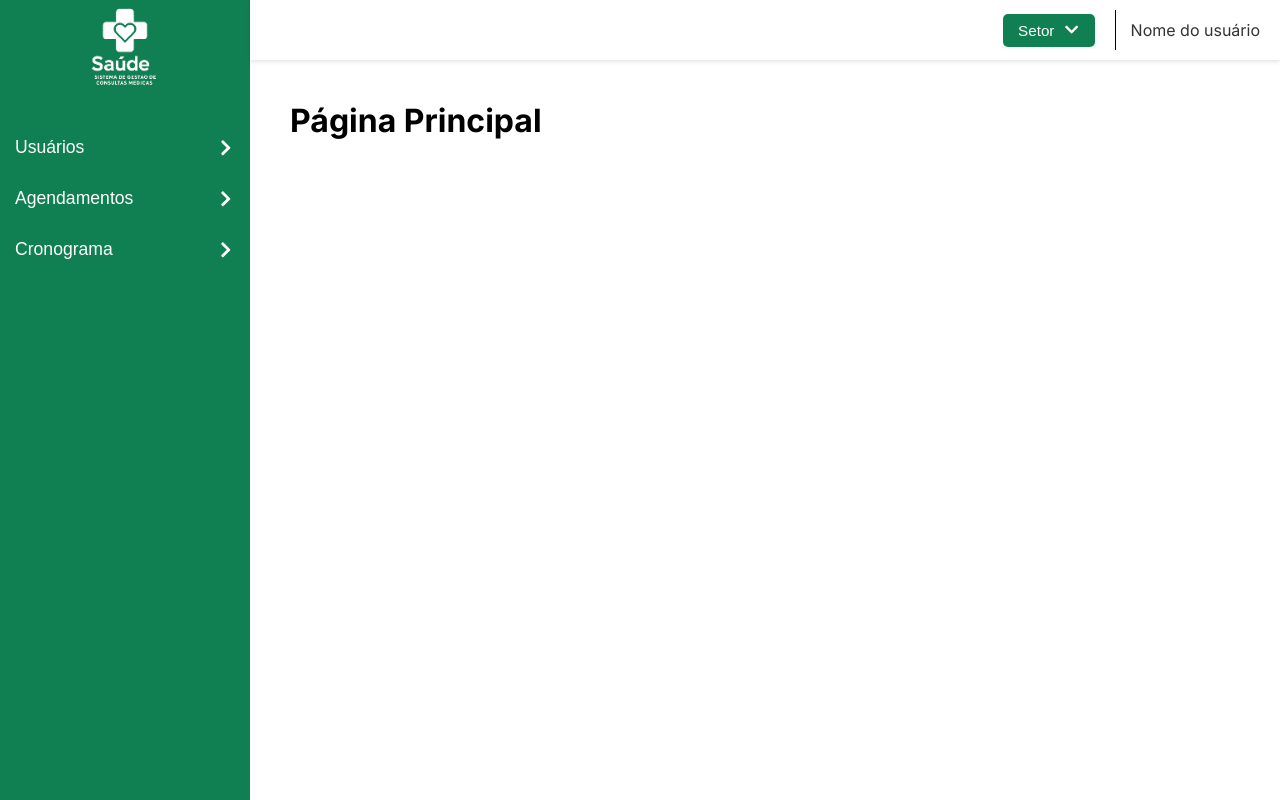
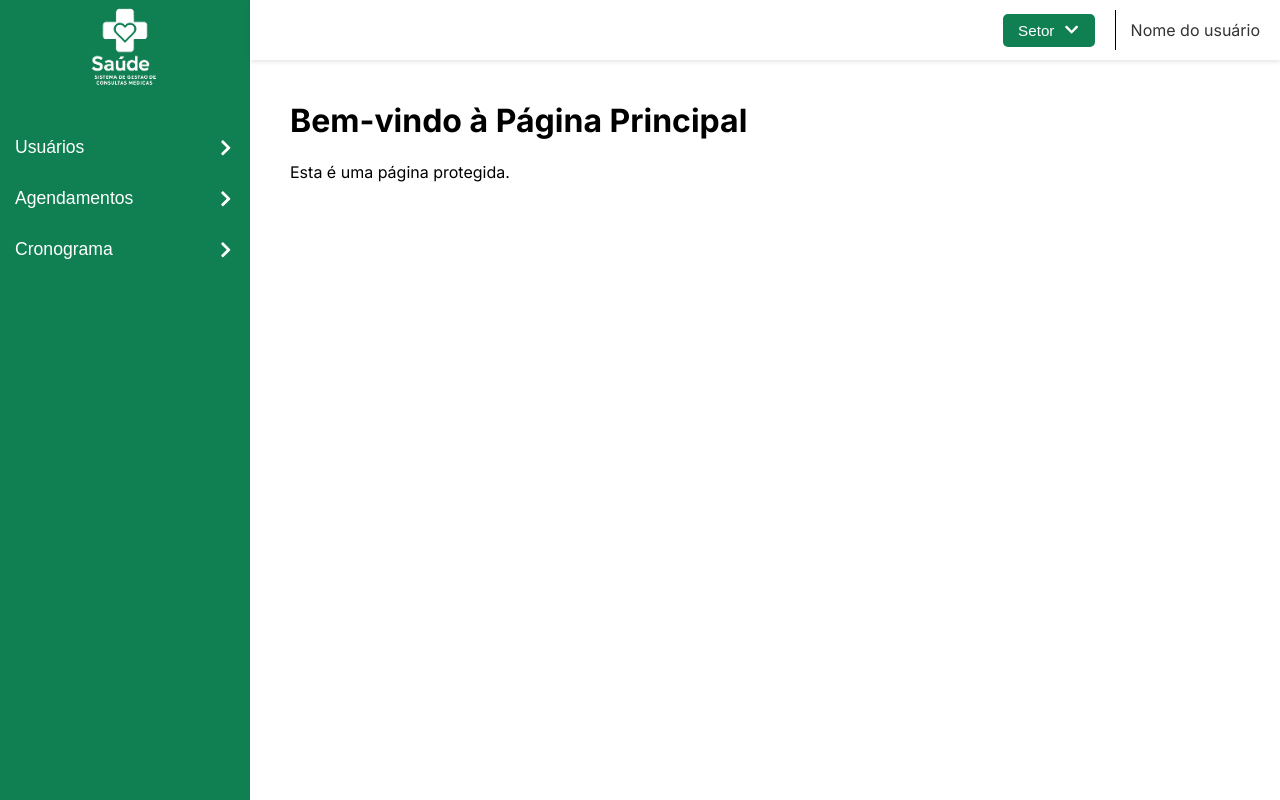
Before and after one commit to ClinicaSaudeMais/clinica_saude_mais, a React (Vite) app in the folder frontend/: page /home in a window 1280 px wide. Built offline with nearby package versions, Linux system fonts and the light colour scheme; sample sign-in values are in the browser's storage.

Commit message:
Home protegida

```diff
--- a/frontend/src/App.jsx
+++ b/frontend/src/App.jsx
@@ -1,9 +1,11 @@
 import React from 'react';
 import { BrowserRouter as Router, Routes, Route, Navigate } from 'react-router-dom';
 import Cadastro from './pages/Cadastro/Cadastro';
-import Login from './pages/Login/Login'; // Assuming you have a Login component
+import Login from './pages/Login/Login';
 import Menu from './components/Menu/Menu';
 import Header from './components/Header/Header';
+import PrivateRoute from './components/PrivateRoute/PrivateRoute';
+import Home from './pages/Home/Home';
 import './App.css';
 
 // A simple layout component for authenticated routes
@@ -16,9 +18,6 @@ const MainLayout = ({ children }) => (
     </main>
   </div>
 );
-
-// A simple placeholder for the main page
-const MainPage = () => <h1>Página Principal</h1>;
 
 function App() {
   return (
@@ -33,9 +32,11 @@ function App() {
         <Route
           path="/home"
           element={
-            <MainLayout>
-              <MainPage />
-            </MainLayout>
+            <PrivateRoute>
+              <MainLayout>
+                <Home />
+              </MainLayout>
+            </PrivateRoute>
           }
         />
       </Routes>
--- /dev/null
+++ b/frontend/src/components/PrivateRoute/PrivateRoute.jsx
@@ -0,0 +1,10 @@
+import React from 'react';
+import { Navigate } from 'react-router-dom';
+
+const PrivateRoute = ({ children }) => {
+  const token = localStorage.getItem('token');
+
+  return token ? children : <Navigate to="/login" />;
+};
+
+export default PrivateRoute;
--- /dev/null
+++ b/frontend/src/pages/Home/Home.jsx
@@ -0,0 +1,12 @@
+import React from 'react';
+
+const Home = () => {
+  return (
+    <div>
+      <h1>Bem-vindo à Página Principal</h1>
+      <p>Esta é uma página protegida.</p>
+    </div>
+  );
+};
+
+export default Home;
```
